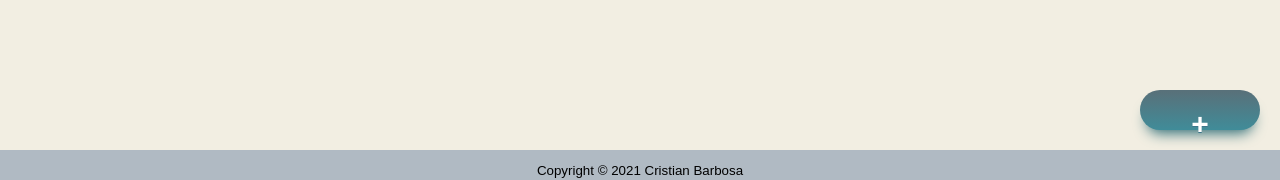
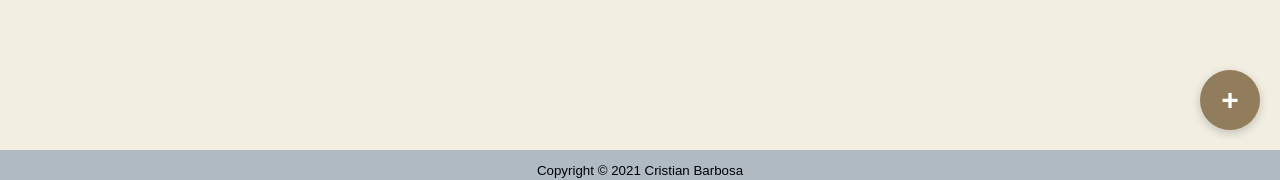
Before and after one commit to CristianBarbosa01/Lista-De-Afazeres, a React (Create React App) app: page /Lista in a window 1280 px wide. Shown: the part 610-790 px from the top of the page. Built offline with nearby package versions, Linux system fonts and the light colour scheme; no server answers; the database is empty; a web font is replaced by a local one.

Commit message:
Estilização da Lista

```diff
--- a/src/components/Modal.css
+++ b/src/components/Modal.css
@@ -55,20 +55,18 @@
 }
 
 #btn {
-  box-shadow: 0px 10px 14px -7px #276873;
-  background: linear-gradient(to bottom, #58717a 5%, #408c99 100%);
-  background-color: #58717a;
-  border-radius: 26px;
-  display: inline-block;
+  box-shadow: 0 3px 10px rgb(0 0 0 / 0.2);
+  background: #917d5c;
   cursor: pointer;
   color: #ffffff;
-  padding: 17px 22px;
   text-decoration: none;
-  text-shadow: 0px 1px 0px #3d768a;
+  display:block;
+  height: 300px;
+  width: 300px;
+  border-radius: 50%;
 }
 #btn:hover {
-  background: linear-gradient(to bottom, #408c99 5%, #58717a 100%);
-  background-color: #408c99;
+  background: linear-gradient(0, 1, 2, 3);
 }
 #btn:active {
   position: relative;
--- a/src/pages/Lista.js
+++ b/src/pages/Lista.js
@@ -23,9 +23,9 @@ const Home = () => {
   console.log(tarefas);
 
   return (
-    <div className="uHome">
+    <div className="uHome" style={{ backgroundColor:"#affff4" }}>
       <button
-        style={{ right: 0, bottom: 40, margin: 20, position: "absolute" }}
+        style={{ right: 0, bottom: 40, margin: 20, position: "absolute", width:"60px", height:"60px", textAlign:"center" }}
         id="btn"
         className="openModalBtn"
         onClick={() => {
@@ -41,16 +41,31 @@ const Home = () => {
             <div
               key={key}
               style={{
-                width: 500,
-                minHeight: 100,
+                width: 1315,
+                height: 100,
                 borderRadius: 15,
-                backgroundColor: "#f9f9f9",
+                backgroundColor: "#ffb772",
                 margin: 15,
                 padding: 10,
+                display: "flex",
+                alignItems: "center",
+                boxShadow: "0 3px 10px rgb(0 0 0 / 0.2)"
               }}
             >
-              <p>{`Data: ${t?.data?.replaceAll("-", "/")}`}</p>
-              <p>{`Descricao: ${t?.descricao}`}</p>
+              <table style={{ width: "100%", height: "100%" }}>
+                <tr>
+                  <td style={{ width: "20%", borderRadius: 15, backgroundColor:"#fff6be", textAlign:"center", boxShadow: "0 3px 10px rgb(0 0 0 / 0.2)" }}>
+                    <p>{`Data: ${t?.data?.replaceAll("-", "/")}`}</p>
+                  {/* </td>
+                  <td style={{ width: "10%", borderRadius: 15, backgroundColor:"#F5F5F5", textAlign:"center", boxShadow: "0 3px 10px rgb(0 0 0 / 0.2)"}}> */}
+                    <p>{`hora: ${t?.hora}`}</p>
+                  </td>
+                  {/* <td style={{ borderLeft:"5px solid #a5bfca", height:"100%" }}><p></p></td> */}
+                  <td style={{ width: "80%", height: "100%" , backgroundColor:"#fff6be" , borderRadius: 15, boxShadow: "0 3px 10px rgb(0 0 0 / 0.2)" }}>
+                    <p style={{marginLeft:"10px"}}>{`Descricao: ${t?.descricao}`}</p>
+                  </td>
+                </tr>
+              </table>
             </div>
           ))}
         </div>
```
